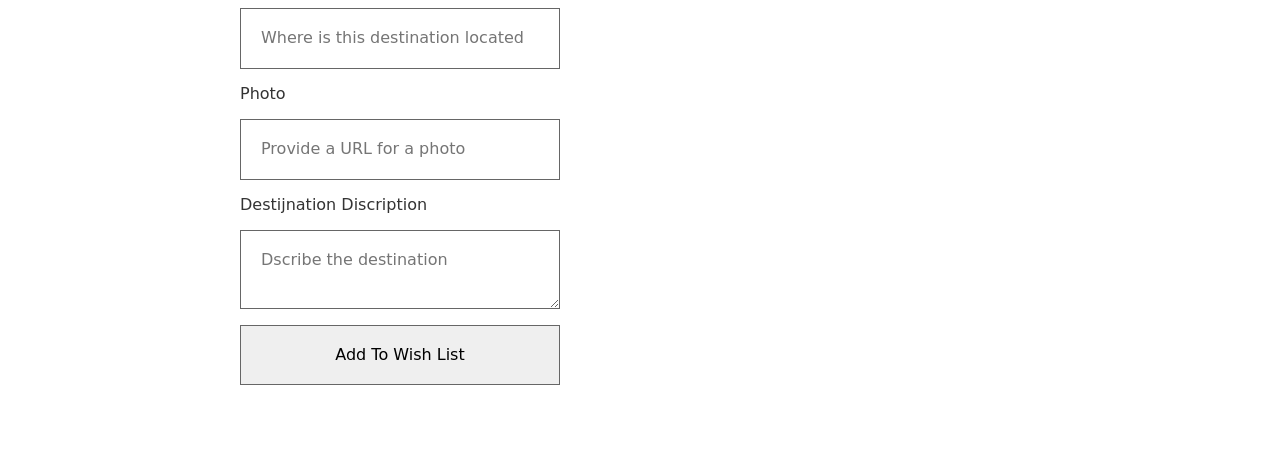
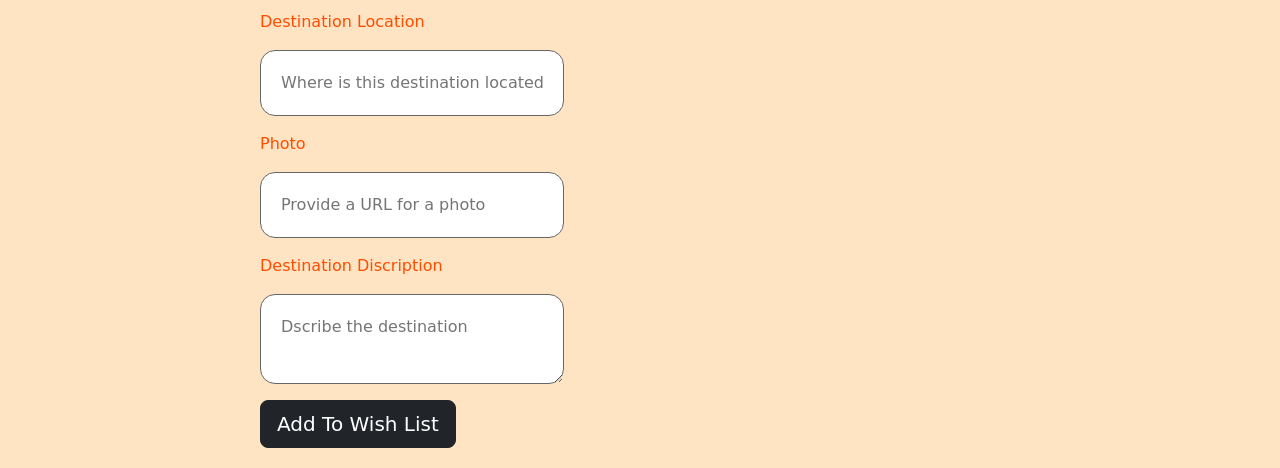
Before and after one commit to BhuvanChatti/JS, a plain HTML site: page index.html in a window 1280 px wide. Shown: the part 380-848 px from the top of the page. Before the commit the page ends 801 px from the top, so only its background shows below. Drawn offline with nearby package versions, Linux system fonts and the light colour scheme.

Commit message:
added boostrap

```diff
--- a/index.html
+++ b/index.html
@@ -7,12 +7,11 @@
     <title>Vacation Destinations WishList</title>
 
     <link href="https://cdnjs.cloudflare.com/ajax/libs/normalize/8.0.1/normalize.min.css" rel="stylesheet">
-
-    <!-- Our CSS -->
+    <link href="https://cdn.jsdelivr.net/npm/bootstrap@5.3.0/dist/css/bootstrap.min.css" rel="stylesheet">
     <link rel="stylesheet" href="styles.css">
 </head>
 
-<body>
+<body style="background-color: bisque">
     <header>
         <h1>Vacation destination Wish List</h1>
         <p>Found exciting place to visit on your next vacation?Use the form below to add them to your list</p>
@@ -25,18 +24,16 @@
             <input type="text" id="loc" placeholder="Where is this destination located" required>
             <label for="img">Photo</label>
             <input type="text" id="img" placeholder="Provide a URL for a photo">
-            <label for="des">Destijnation Discription</label>
+            <label for="des">Destination Discription</label>
             <textarea type="text" id="des" placeholder="Dscribe the destination"></textarea>
-            <button type="submit">Add To Wish List</button>
+            <button type="submit" class="btn btn-dark btn-lg">Add To Wish List</button>
         </form>
         <article>
             <h2 id="title">Enter the Destination Details</h2>
             <div id="destination-container">
-                <!-- Genetrated by script.js` -->
             </div>
         </article>
     </main>
-    <!-- Our JavaScript -->
     <script src="script.js"></script>
 </body>
 
--- a/script.js
+++ b/script.js
@@ -46,9 +46,12 @@ function createCard(n, l, img, d) {
     }
     const cDBtn = document.createElement("button");
     cDBtn.innerText = "Remove";
+    cDBtn.className = "btn btn-success"
     cDBtn.addEventListener("click", removeDestinatiion);
     cB.appendChild(cDBtn);
     card.appendChild(cB);
+    card.style.background= "rgba(109, 235, 208, 0.7)";
+    card.style.borderRadius= "15px";
     return card;
 }
 function removeDestinatiion(e) {
--- a/styles.css
+++ b/styles.css
@@ -52,22 +52,24 @@ p {
 
 #title {
     text-align: center;
+    color: rgb(18, 106, 18);
 }
 
 label {
     display: block;
     margin-bottom: 1em;
+    color: #ff4d00;
 }
 
 input,
-textarea,
-#form button {
+textarea{
     display: block;
     width: 100%;
     margin-bottom: 1em;
     border: 1px solid #666;
     padding: 20px;
     box-sizing: border-box;
+    border-radius: 15px;
 }
 .card{
     padding: 20px;
```
Also changed, not shown: images/signpost.jpg (added).
